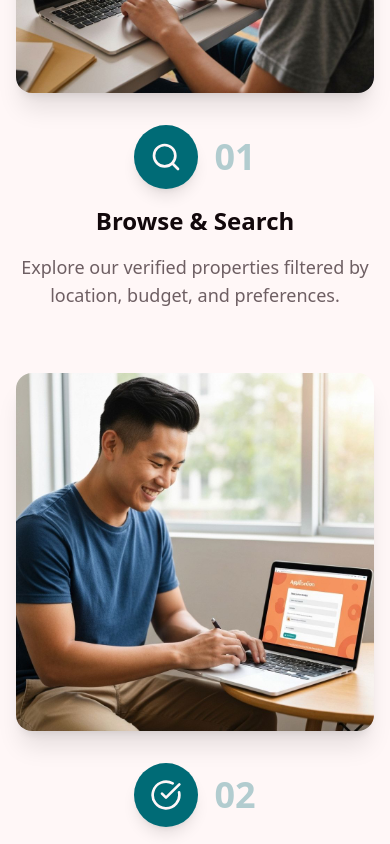
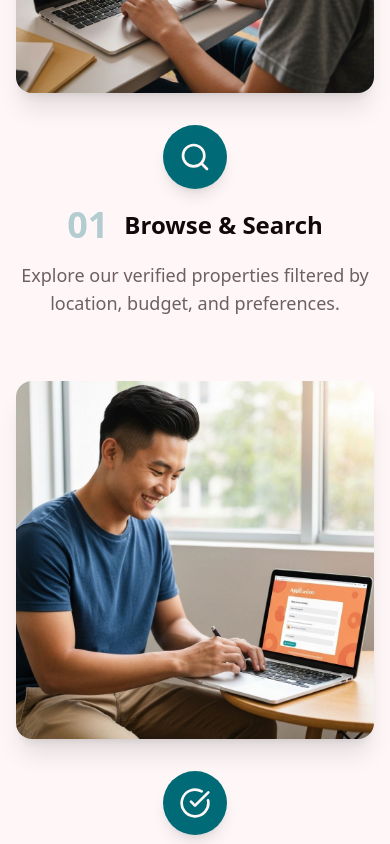
Before and after one commit to Ignazzwow/unitrail-housing, a Next.js app: page / in a window 390 px wide. Shown: the part 3700-4544 px from the top of the page. Built offline with nearby package versions, Linux system fonts and the light colour scheme.

Commit message:
Update Darstellung mobile steps

```diff
--- a/components/how-it-works.tsx
+++ b/components/how-it-works.tsx
@@ -52,7 +52,8 @@ export function HowItWorks() {
               key={step.number}
               className={`flex flex-col gap-8 items-center ${index % 2 === 0 ? "lg:flex-row" : "lg:flex-row-reverse"}`}
             >
-              <div className="flex-1">
+              {/* Image - shown first on mobile */}
+              <div className="flex-1 order-1 lg:order-none">
                 <div className="relative aspect-square max-w-md mx-auto overflow-hidden rounded-2xl shadow-xl">
                   <Image
                     src={step.image || "/placeholder.svg"}
@@ -64,14 +65,21 @@ export function HowItWorks() {
                 </div>
               </div>
 
-              <div className="flex-1 text-center lg:text-left">
-                <div className="mb-4 flex items-center justify-center lg:justify-start gap-4">
+              {/* Icon, number, title and description - shown second on mobile */}
+              <div className="flex-1 text-center lg:text-left order-2 lg:order-none">
+                {/* Icon - centered above on desktop, inline on mobile */}
+                <div className="mb-4 flex items-center justify-center lg:justify-center gap-4 lg:mb-6">
                   <div className="flex h-16 w-16 items-center justify-center rounded-full bg-primary text-primary-foreground shadow-lg">
                     <step.icon className="h-8 w-8" />
                   </div>
+                </div>
+
+                {/* Number and title - inline on mobile, below icon on desktop */}
+                <div className="mb-4 flex items-center justify-center lg:justify-start gap-4">
                   <div className="text-4xl font-bold text-primary/30">{step.number}</div>
+                  <h3 className="text-2xl font-bold text-foreground md:text-3xl">{step.title}</h3>
                 </div>
-                <h3 className="mb-4 text-2xl font-bold text-foreground md:text-3xl">{step.title}</h3>
+
                 <p className="text-lg text-muted-foreground">{step.description}</p>
               </div>
             </div>
```
